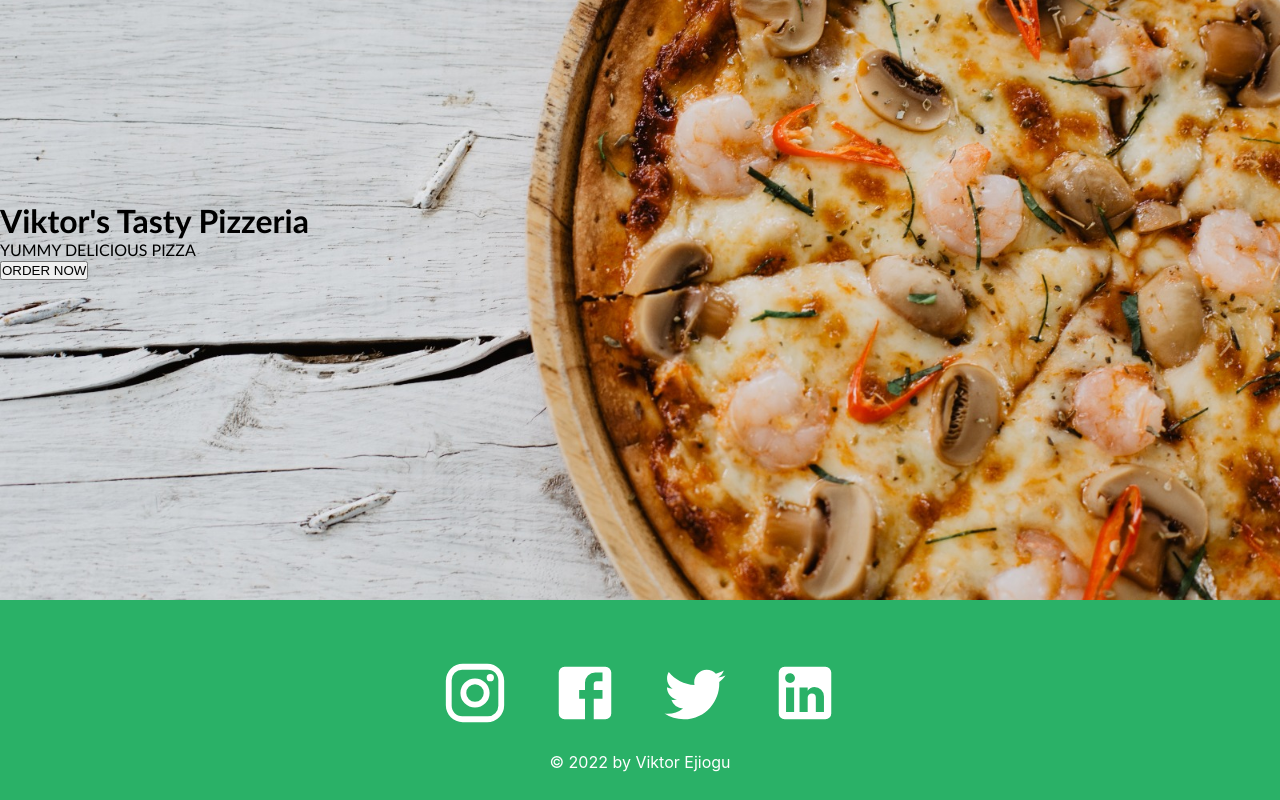
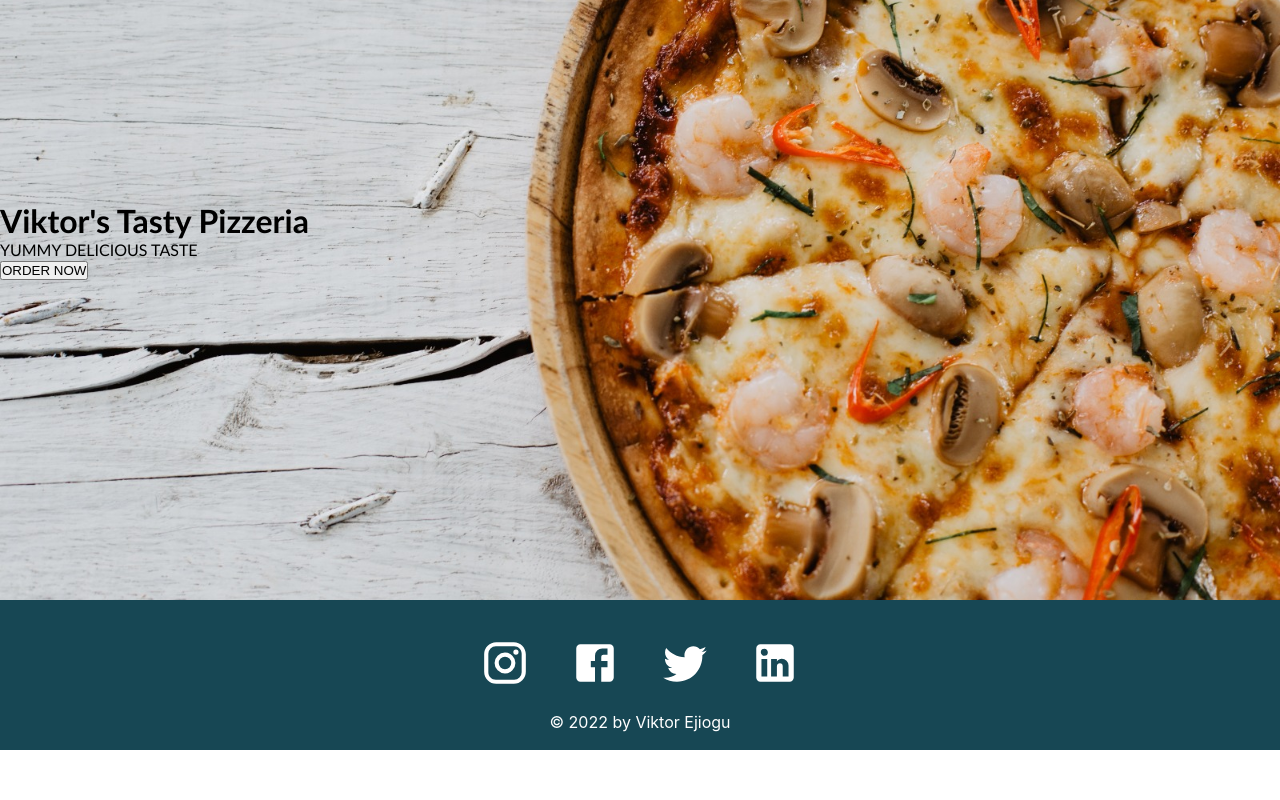
Before and after one commit to ejioguvictor/tasty, a React (Create React App) app: page / in a window 1280 px wide. Shown: the part 220-1020 px from the top of the page. After the commit the page ends 970 px from the top, so only its background shows below. Built offline with nearby package versions, Linux system fonts and the light colour scheme; the HTML template or start-up script is replaced by a standard one.

Commit message:
modified helpers component  containing menu list

```diff
--- a/src/components/Footer/Footer.module.scss
+++ b/src/components/Footer/Footer.module.scss
@@ -1,22 +1,28 @@
+* {
+  margin: 0;
+  padding: 0;
+  box-sizing: border-box;
+
   .footer {
     width: 100%;
-  height: 200px;
-  // background-color: #121619;
-  background-color: #2ab167;
+    height: 150px;
+    background-color: rgb(23, 71, 84);
     display: flex;
     justify-content: center;
     align-items: center;
     flex-direction: column;
-  padding-top: 10px;
+    // padding-top: 10px;
+    padding: 10px;
   }
 
   .socialMedia svg {
     color: white;
     margin: 20px;
-  font-size: 70px;
+    font-size: 50px;
     cursor: pointer;
   }
 
   .footer p {
     color: white;
   }
+}
--- a/src/components/NavBar/NavBar.module.scss
+++ b/src/components/NavBar/NavBar.module.scss
@@ -8,7 +8,7 @@
   .navbar {
     width: 100%;
     height: 100px;
-    background-color: #2ab167;
+    background-color: rgb(23, 71, 84);
     // background-color: #121619;
     display: flex;
     flex-direction: row;
--- a/src/pages/Home/Home.js
+++ b/src/pages/Home/Home.js
@@ -9,7 +9,7 @@ const Home = () => {
     <div className={styles.home} style={{ backgroundImage: `url(${BannerImage})` }}>
       <div className="headerContainer">
         <h1> Viktor's Tasty Pizzeria </h1>
-        <p> YUMMY DELICIOUS PIZZA </p>
+        <p> YUMMY DELICIOUS TASTE </p>
         <Link to="/menu">
           <button> ORDER NOW </button>
         </Link>
```
Also changed, not shown: src/helpers/MenuLists.js (added, +39 -0 lines), src/pages/Menu/Menu.js (+15 -0 lines). Lines whose indentation alone changed are shown as unchanged.
